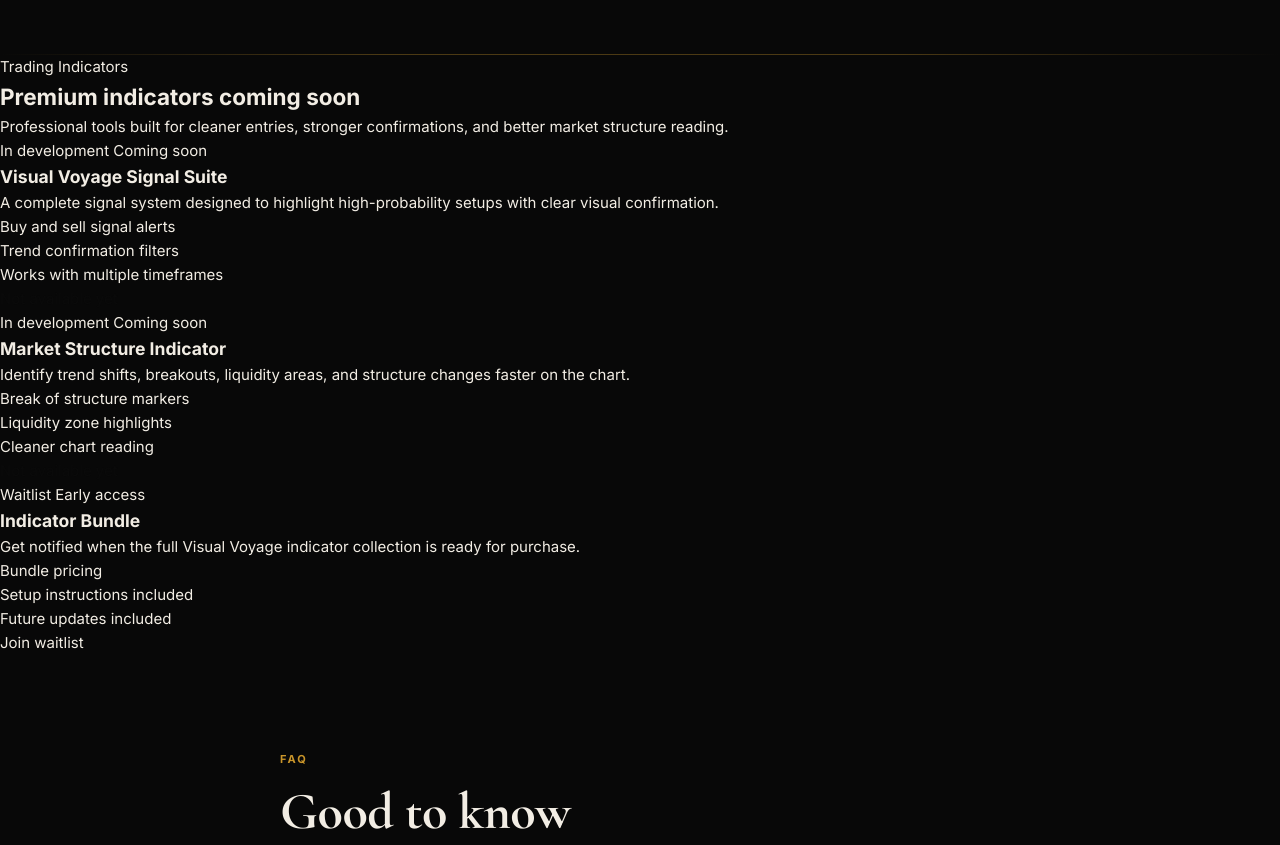
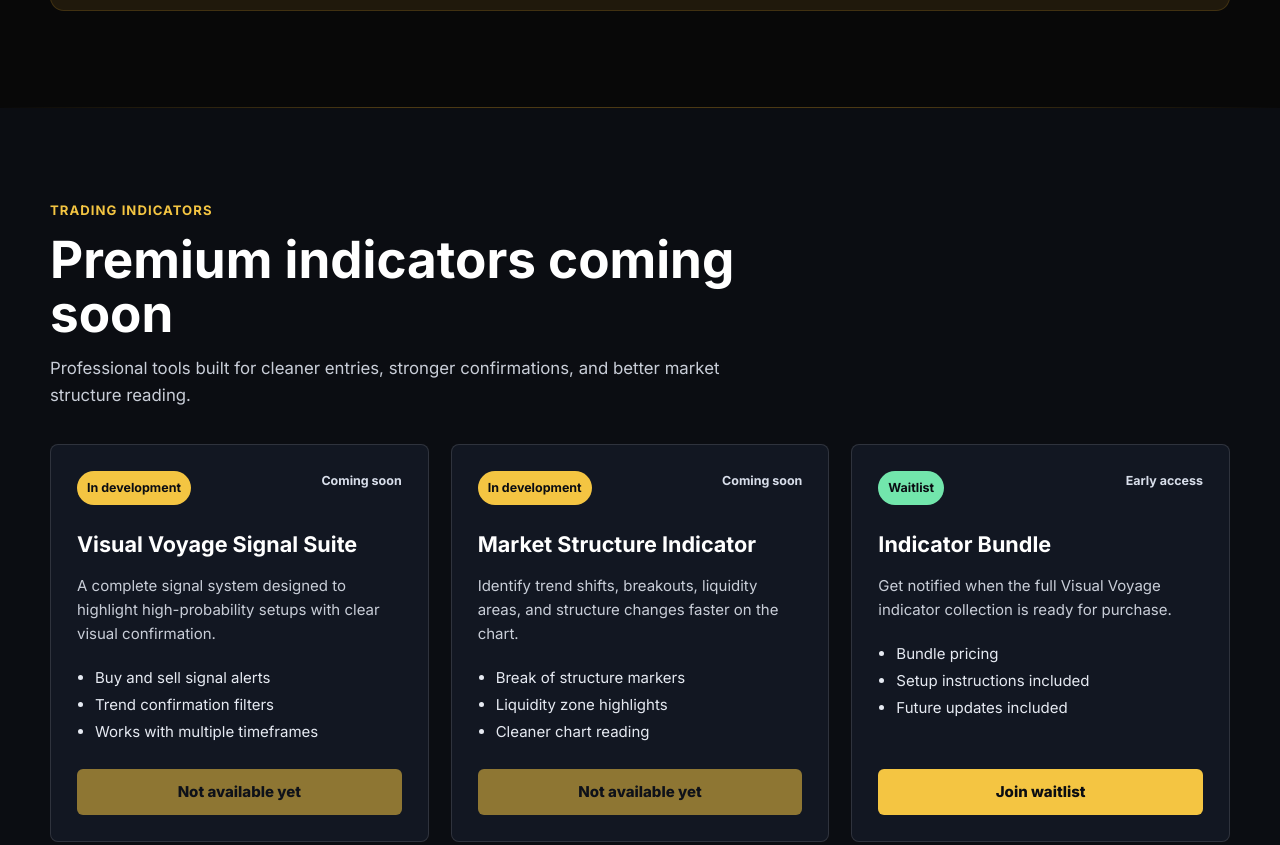
Before and after one commit to VisualVoyageStudios/voyagerISdemo, a plain HTML site: page index.html in a window 1280 px wide. Shown: the part 2436-3281 px from the top of the page. Drawn offline with nearby package versions, Linux system fonts and the light colour scheme.

```diff
--- a/css/store.css
+++ b/css/store.css
@@ -505,3 +505,204 @@
     .form-actions { grid-template-columns: 1fr; }
     .risk-card { padding: 24px; }
 }
+
+
+/* ── Two-button payment group on product cards ── */
+.product-buy-group {
+    display: flex;
+    gap: 8px;
+    flex-shrink: 0;
+}
+
+.btn-buy {
+    padding: 10px 14px;
+    min-height: 42px;
+    font-size: 13px;
+    border-radius: 10px;
+    display: inline-flex;
+    align-items: center;
+    gap: 6px;
+    font-weight: 700;
+    transition: all .2s ease;
+    white-space: nowrap;
+    border: none;
+    cursor: pointer;
+}
+.btn-buy:hover { transform: translateY(-1px); }
+
+.btn-gold.btn-buy {
+    background: var(--gold);
+    color: #000;
+}
+.btn-gold.btn-buy:hover { background: var(--gold-light); }
+
+.btn-eft {
+    background: transparent;
+    border: 1px solid var(--border-strong);
+    color: var(--muted-2);
+}
+.btn-eft:hover {
+    border-color: var(--gold);
+    color: var(--gold);
+}
+
+/* Stack price above buttons on narrow cards */
+.product-footer {
+    flex-direction: column;
+    align-items: flex-start;
+    gap: 14px;
+}
+
+/* ── Payment method note in modal ── */
+.modal-payment-method {
+    display: inline-flex;
+    align-items: center;
+    gap: 8px;
+    font-size: 12px;
+    font-weight: 600;
+    color: var(--gold);
+    background: var(--gold-dim);
+    border: 1px solid rgba(201,149,42,.25);
+    border-radius: 999px;
+    padding: 5px 12px;
+    margin-bottom: 20px;
+}
+
+/* ── Responsive: stack buy buttons on very small screens ── */
+@media (max-width: 360px) {
+    .product-buy-group { flex-direction: column; }
+    .btn-buy { width: 100%; justify-content: center; }
+}
+
+/* ── Premium indicators section ── */
+.vv-indicators {
+  padding: 90px 20px;
+  background: #0b0d12;
+  color: #ffffff;
+}
+
+.vv-indicators__inner {
+  max-width: 1180px;
+  margin: 0 auto;
+}
+
+.vv-section-heading {
+  max-width: 720px;
+  margin-bottom: 34px;
+}
+
+.vv-eyebrow {
+  display: inline-block;
+  margin-bottom: 12px;
+  color: #f4c542;
+  font-size: 0.82rem;
+  font-weight: 700;
+  letter-spacing: 0.08em;
+  text-transform: uppercase;
+}
+
+.vv-section-heading h2 {
+  margin: 0 0 14px;
+  font-size: clamp(2rem, 4vw, 3.2rem);
+  line-height: 1.05;
+}
+
+.vv-section-heading p {
+  margin: 0;
+  color: #c9ced8;
+  font-size: 1.05rem;
+  line-height: 1.65;
+}
+
+.vv-indicator-grid {
+  display: grid;
+  grid-template-columns: repeat(3, minmax(0, 1fr));
+  gap: 22px;
+}
+
+.vv-indicator-card {
+  display: flex;
+  flex-direction: column;
+  min-height: 100%;
+  padding: 26px;
+  border: 1px solid rgba(255, 255, 255, 0.12);
+  border-radius: 8px;
+  background: #121722;
+}
+
+.vv-indicator-card__top {
+  display: flex;
+  justify-content: space-between;
+  gap: 12px;
+  margin-bottom: 22px;
+}
+
+.vv-status,
+.vv-price {
+  font-size: 0.78rem;
+  font-weight: 700;
+}
+
+.vv-status {
+  color: #0b0d12;
+  background: #f4c542;
+  padding: 7px 10px;
+  border-radius: 999px;
+}
+
+.vv-status--notify {
+  background: #72e6ac;
+}
+
+.vv-price {
+  color: #d8deea;
+}
+
+.vv-indicator-card h3 {
+  margin: 0 0 12px;
+  font-size: 1.35rem;
+}
+
+.vv-indicator-card p {
+  margin: 0 0 18px;
+  color: #c9ced8;
+  line-height: 1.6;
+}
+
+.vv-indicator-card ul {
+  margin: 0 0 24px;
+  padding-left: 18px;
+  color: #e6eaf2;
+  line-height: 1.8;
+}
+
+.vv-btn {
+  display: inline-flex;
+  align-items: center;
+  justify-content: center;
+  margin-top: auto;
+  min-height: 46px;
+  padding: 0 18px;
+  border: 0;
+  border-radius: 6px;
+  background: #f4c542;
+  color: #0b0d12;
+  font-weight: 800;
+  text-decoration: none;
+  cursor: pointer;
+}
+
+.vv-btn--disabled {
+  opacity: 0.55;
+  cursor: not-allowed;
+}
+
+@media (max-width: 900px) {
+  .vv-indicator-grid {
+    grid-template-columns: 1fr;
+  }
+
+  .vv-indicators {
+    padding: 64px 18px;
+  }
+}
```
